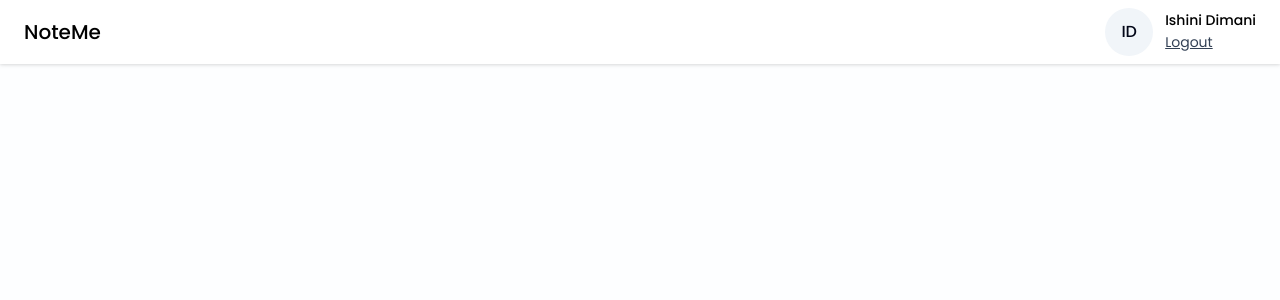
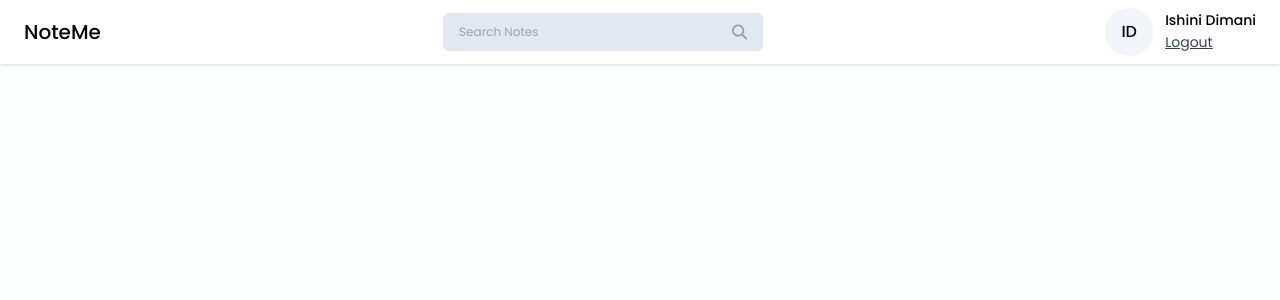
Before and after one commit to IshiiDi2001/NoteMe, a React (Vite) app in the folder frontend/notes-app/: page /dashboard in a window 1280 px wide. Shown: the top 300 px of the page. Built offline with nearby package versions, Linux system fonts and the light colour scheme.

Commit message:
SearchBar Added

```diff
--- a/frontend/notes-app/src/components/Navbar/Navbar.jsx
+++ b/frontend/notes-app/src/components/Navbar/Navbar.jsx
@@ -1,17 +1,37 @@
-import React from "react";
+import React, { useState } from "react";
 import ProfileInfo from "../Cards/ProfileInfo";
 import { useNavigate } from "react-router-dom";
+import SearchBar from "../SearchBar/SearchBar";
 
 const Navbar = () => {
+  const [searchQuery, setSearchQuery] = useState("");
+
   const navigate = useNavigate;
 
   const onLogout = () => {
     navigate("/login");
   };
 
+  const handleSearch = () => {
+    setSearchQuery("");
+  };
+
+  const onClearSearch = () => {
+    setSearchQuery("");
+  };
+
   return (
     <div className="bg-white flex items-center justify-between px-6 py-2 drop-shadow">
       <h2 className="text-xl font-medium text-black py-2">NoteMe</h2>
+
+      <SearchBar
+        value={searchQuery}
+        onChange={({ target }) => {
+          setSearchQuery(target.value);
+        }}
+        handleSearch={handleSearch}
+        onClearSearch={onClearSearch}
+      />
 
       <ProfileInfo onLogout={onLogout} />
     </div>
--- /dev/null
+++ b/frontend/notes-app/src/components/SearchBar/SearchBar.jsx
@@ -0,0 +1,31 @@
+import React from "react";
+import { FaMagnifyingGlass } from "react-icons/fa6";
+import { IoMdClose } from "react-icons/io";
+
+const SearchBar = ({ value, onChange, handleSearch, onClearSearch }) => {
+  return (
+    <div className="w-80 flex items-center px-4 bg-slate-200 rounded-md">
+      <input
+        type="text"
+        placeholder="Search Notes"
+        className="w-full text-xs bg-transparent py-[11px] outline-none"
+        value={value}
+        onChange={onChange}
+      />
+
+      {value && (
+        <IoMdClose
+          className="text-slate-500 cursor-pointer hover:text-black mr-3"
+          onClick={onClearSearch}
+        />
+      )}
+
+      <FaMagnifyingGlass
+        className="text-slate-400 cursor-pointer hover:text-black"
+        onClick={handleSearch}
+      />
+    </div>
+  );
+};
+
+export default SearchBar;
```
